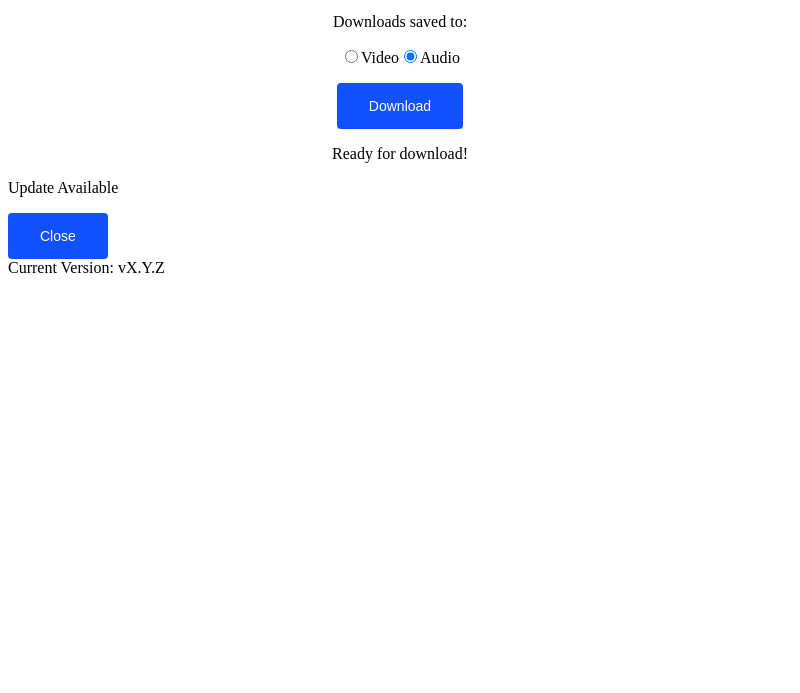
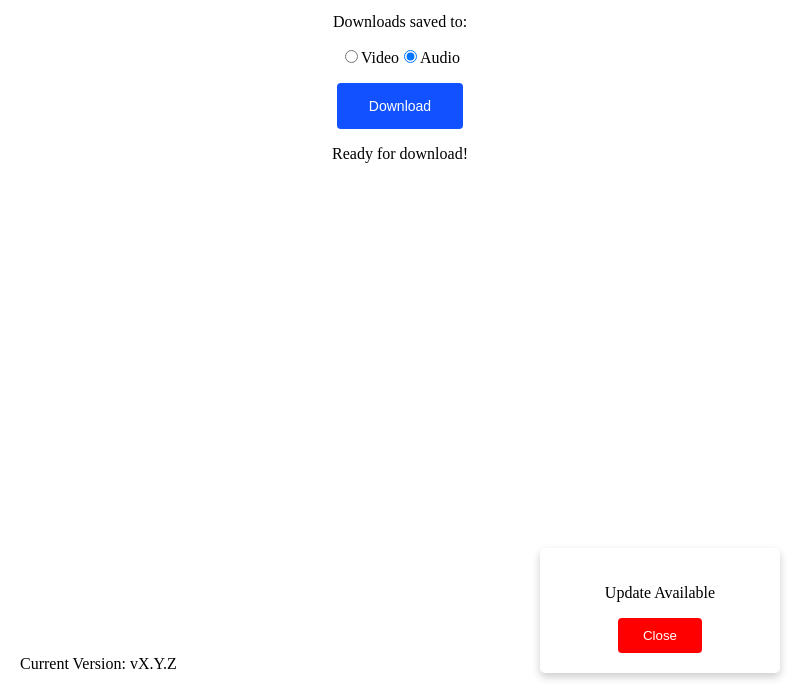
Before and after one commit to code-by-tim/youtube-downloader, an Electron app: page index.html in a window 800 px wide. Shown: the part 107-800 px from the top of the page. Drawn offline with Linux system fonts and the light colour scheme; no server answers.

Commit message:
Styled update related stuff

```diff
--- a/style.css
+++ b/style.css
@@ -7,26 +7,39 @@
 }
 
 .button {
-    background-color: rgb(17, 81, 255);
     border: none;
+    color: white;
+    background-color: red;
     border-radius: 4px;
-    color: white;
-    padding: 15px 32px;
     text-align: center;
     text-decoration: none;
     display: inline-block;
+    padding: 10px 25px;
+    margin: 0px 5px;
+}
+
+#button {
+    background-color: rgb(17, 81, 255);
+    padding: 15px 32px;
     font-size: 14px;
 }
 
-#infoBar {
+#footer {
     position: fixed;
     bottom: 20px;
     left: 20px;
+}
+
+#updateMessageBox {
+    position: fixed;
+    bottom: 20px;
+    right: 20px;
     width: 200px;
     padding: 20px;
     border-radius: 5px;
     background-color: white;
     box-shadow: 0 4px 8px 0 rgba(0, 0, 0, 0.2);
+    text-align: center;
 }
 
 .hidden {
```
